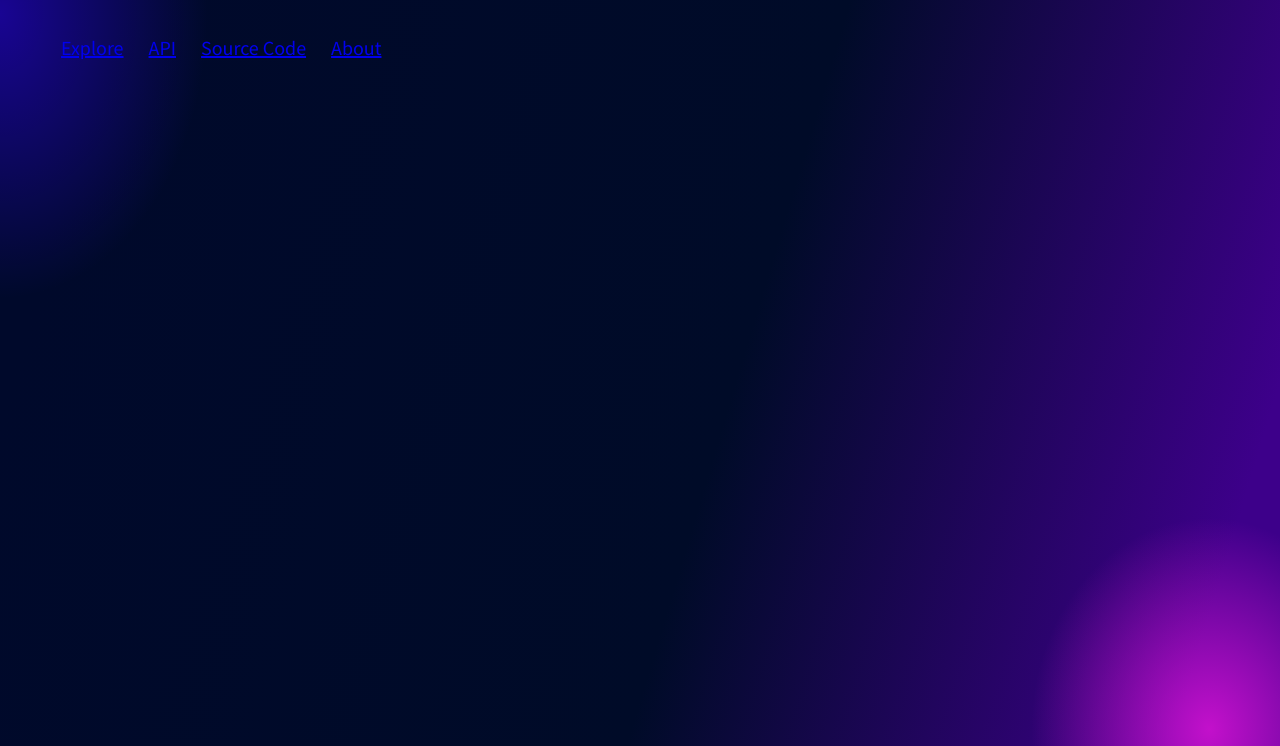
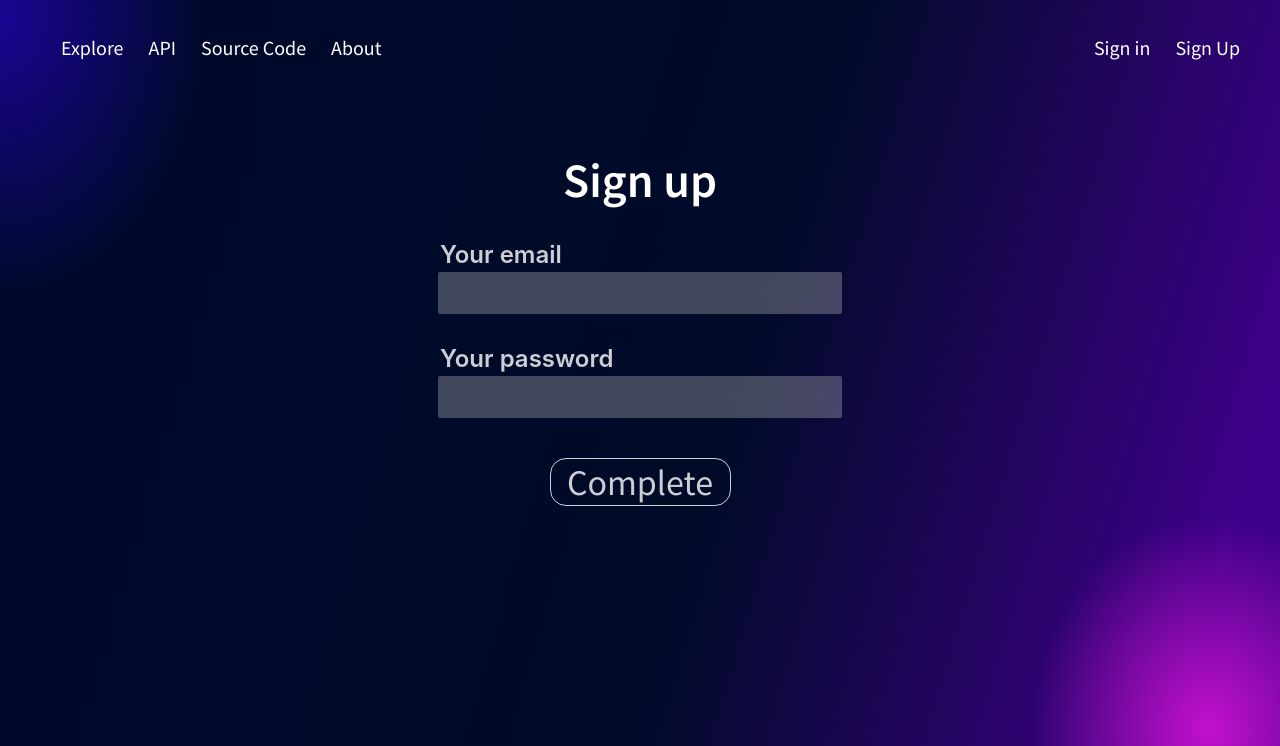
Before and after one commit to eteriall/Neural-Designer, a Flask app: page /login in a window 1280 px wide. Shown: the top 746 px of the page. Run offline with Flask 2, Linux system fonts and the light colour scheme; parts of the project's set-up code (start-up, migrations or seed data) failed here and were passed over.

Commit message:
sign up screen

```diff
--- a/static/style.css
+++ b/static/style.css
@@ -10,14 +10,26 @@ html, body {margin: 0; height: 100%; overflow: hidden}
     user-select: none;
 }
 
+a {
+    text-decoration: none;
+    color: white;
+}
+
 .top-menu-parent{
     position: absolute;
     left: 40px;
     top: 35px;
 }
 
+.top-login-parent{
+    position: absolute;
+    right: 40px;
+    top: 35px;
+}
+
+
 .top-menu-element{
-color: white;
+    color: white !important;
     margin-left: 21px;
     font-family: Source Sans Pro;
     font-size: 20px;
@@ -59,3 +71,73 @@ width: 100%;
     height: 100vh;
     background: radial-gradient(16.22% 35.62% at 0% 1.67%, rgba(51, 0, 255, 0.49) 0%, rgba(51, 0, 255, 0) 100%), radial-gradient(13.92% 26.4% at 94.48% 91.16%, rgba(255, 24, 232, 0.69) 0%, rgba(223, 0, 201, 0) 100%), linear-gradient(106.7deg, #00092B 8.01%, #000B28 55.94%, #3D008A 91.77%);
 }
+
+.form-field{
+    border: none;
+    margin: auto;
+    width: 50vh;
+    height: 5vh;
+    background: rgba(196, 196, 196, 0.33);
+    border-radius: 2px;
+    color: white;
+    font-family: Source Sans Pro;
+    font-size: 30px
+}
+
+.form-field:focus {
+      outline-width: 0;
+      caret-color: white;
+      caret-: 3px;
+}
+
+.form-button{
+    font-family: Source Sans Pro;
+    font-style: normal;
+    font-weight: 400;
+    font-size: 36px;
+    text-align: center;
+    color: rgba(255, 255, 255, 0.8);
+    border: none;
+    margin: auto;
+    width: 181px;
+    height: 48px;
+    border: 1px solid rgba(255, 255, 255, 0.8);
+    background: none;
+    border-radius: 16px;
+    margin-top: 40px;
+}
+
+#form-grid {
+    display: grid;
+    margin-top: 150px;
+}
+
+#form-grid > div {
+    background: white;
+    width: 50vh;
+    margin: auto;
+    stroke: green;
+}
+
+#form-grid > h1 {
+    font-family: Source Sans Pro;
+    font-size: 48px;
+    font-style: normal;
+    font-weight: 600;
+    text-align: center;
+    color: #FFFFFF;
+    margin: auto;
+}
+
+#form-grid > p {
+    width: 50vh;
+    margin: auto;
+    text-align: left;
+    font-family: SF Pro Display;
+    font-size: 24px;
+    font-style: normal;
+    font-weight: 600;
+    margin-top: 30px;
+    color: rgba(255, 255, 255, 0.8);
+    margin-bottom: 3px;
+}
--- a/templates/login.html
+++ b/templates/login.html
@@ -1,4 +1,15 @@
 {% extends "top-menu.html"%}
 {% block content %}
+<form>
+
+</form>
+<div id="form-grid">
+    <h1>Sign up</h1>
+    <p>Your email</p>
+    <input type="text" class="form-field">
+    <p>Your password</p>
+    <input type="text" class="form-field">
+    <input type="submit" class="form-button" value="Complete">
+</div>
 
 {% endblock %}
--- a/templates/top-menu.html
+++ b/templates/top-menu.html
@@ -16,6 +16,11 @@
     <div class="top-menu-element"><a href="/about">About</a></div>
 </div>
 
+<div class="top-login-parent">
+    <div class="top-menu-element"><a href="/login">Sign in</a></div>
+    <div class="top-menu-element"><a href="/registration">Sign Up</a></div>
+</div>
+
 {% block content %}
 {% endblock %}
 </body>
```
Also changed, not shown: templates/register.html (added, +9 -0 lines). Lines whose indentation alone changed are shown as unchanged.
